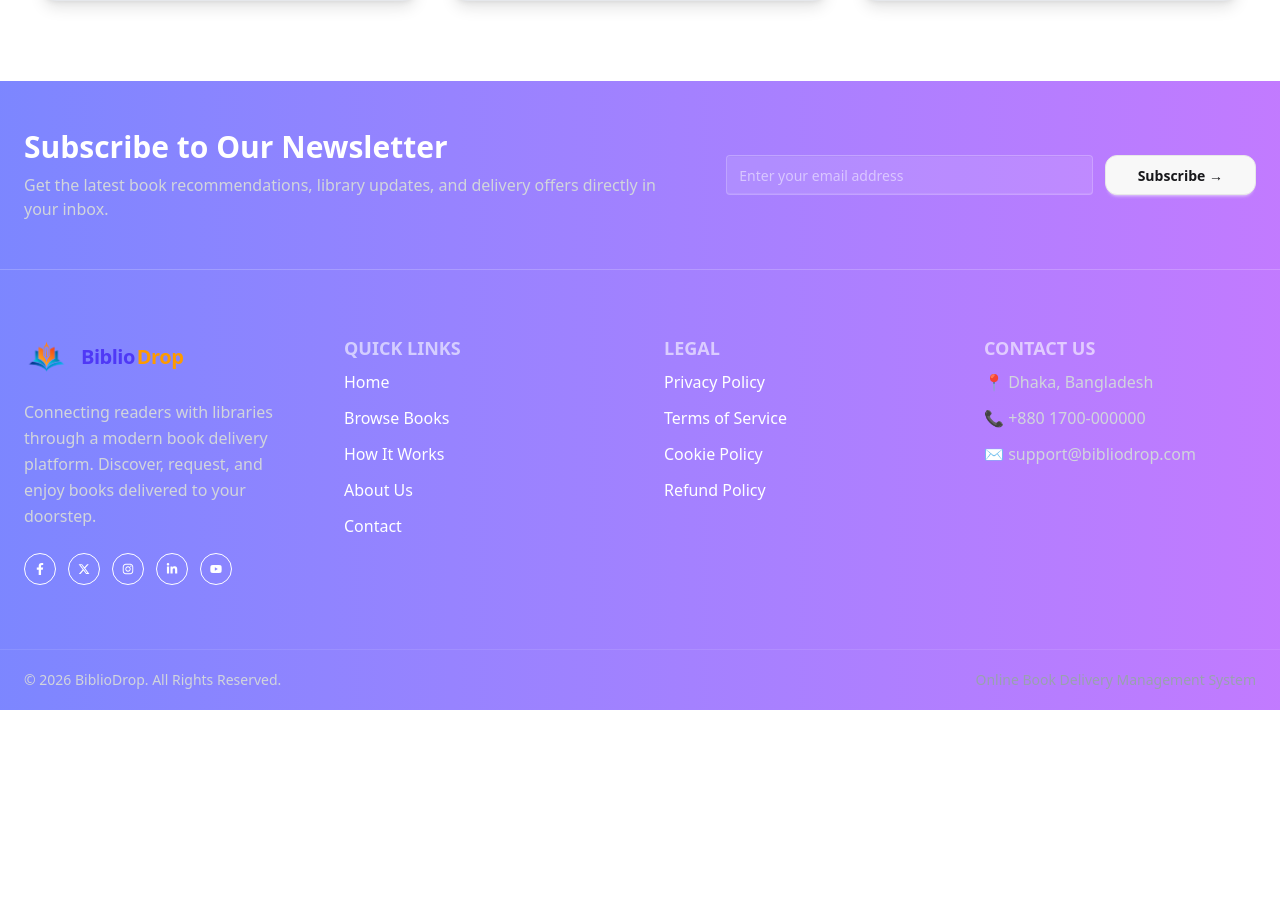
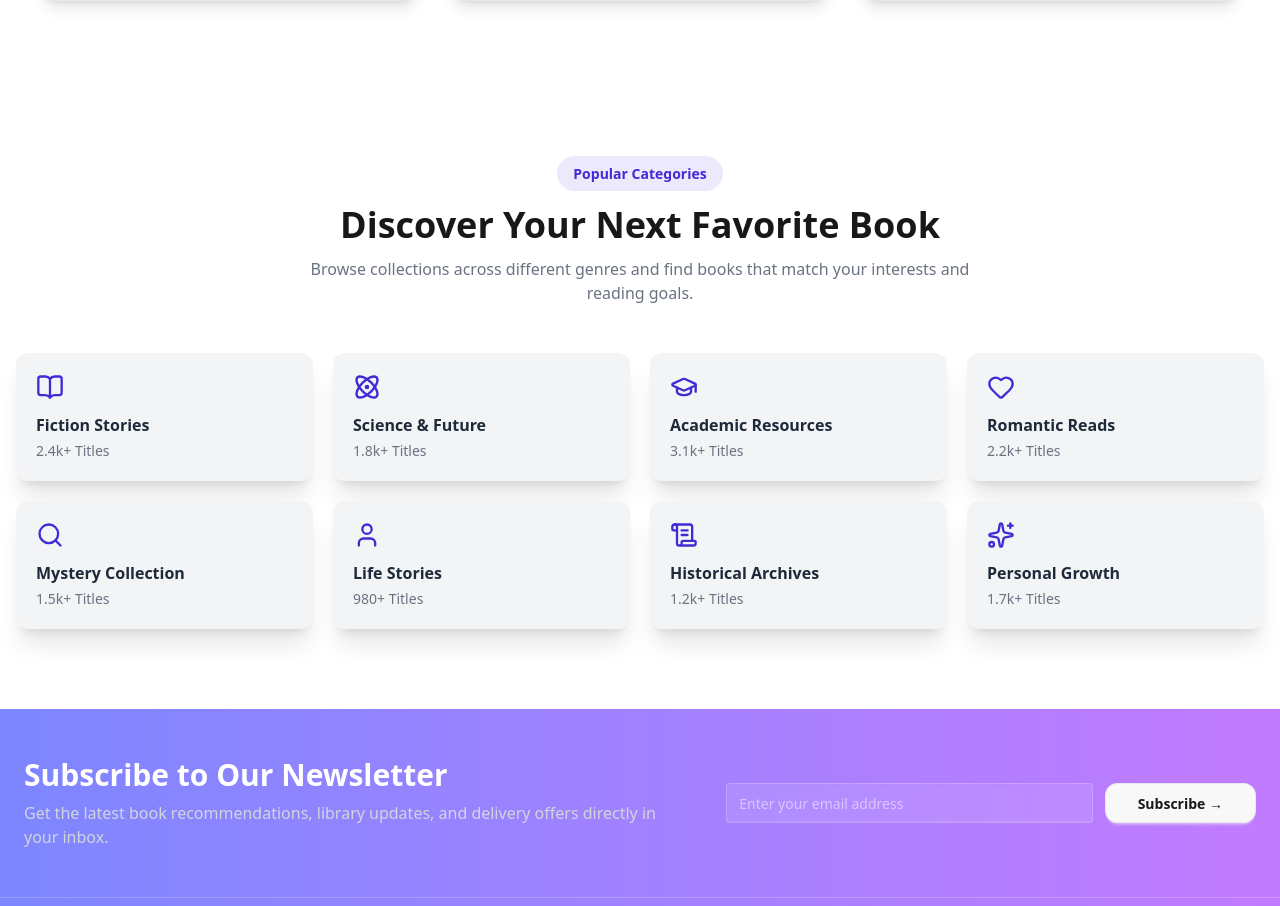
Before and after one commit to rifat-sultana/Assignment-10-client-side, a Next.js app: page / in a window 1280 px wide. Shown: the part 1920-2826 px from the top of the page. Before the commit the page ends 2630 px from the top, so only its background shows below. Built offline with nearby package versions, Linux system fonts and the light colour scheme.

Commit message:
Update popular categories card design

```diff
--- a/public/books/books.json
+++ b/public/books/books.json
@@ -33,7 +33,7 @@
     "category": "Fiction",
     "price": 10.99,
     "status": " Not Available",
-    "image": "https://i.ibb.co/4R9kSk7B"
+    "image": "https://i.ibb.co/zppxc0K/the-alchemist-a-graphic-novel.jpg"
   },
   {
     "id": 5,
@@ -87,7 +87,7 @@
     "category": "Fantasy",
     "price": 19.99,
     "status": "Available",
-    "image": "https://i.ibb.co/v6WntMRz"
+    "image": "https://i.ibb.co/rRYWG0sD/j-k-rowling-harry-potter-and-the-sorcerer-s-stone-book-1.webp"
   },
   {
     "id": 11,
@@ -96,7 +96,7 @@
     "category": "Programming",
     "price": 24.99,
     "status": "Available",
-    "image": "https://i.ibb.co/6zV1Z7H"
+    "image": "https://i.ibb.co/bjfmmyJr/tpp20.jpg"
   },
   {
     "id": 12,
--- a/src/app/page.js
+++ b/src/app/page.js
@@ -1,5 +1,6 @@
 import HeroBanner from "../components/HeroBanner";
 import FeaturedBooks from "../components/FeaturedBooks";
+import PopularCategories from "../components/PopularCategories";
 
 export default function Home() {
   return (
@@ -8,6 +9,7 @@ export default function Home() {
 
       <FeaturedBooks/>
 
+    <PopularCategories />
 
 
       {/* Other Sections */}
--- /dev/null
+++ b/src/components/PopularCategories.jsx
@@ -0,0 +1,104 @@
+import {
+  BookOpen,
+  Atom,
+  GraduationCap,
+  Heart,
+  Search,
+  User,
+  ScrollText,
+  Sparkles,
+} from "lucide-react";
+
+const categories = [
+  {
+    name: "Fiction Stories",
+    books: "2.4k+ Titles",
+    icon: BookOpen,
+  },
+  {
+    name: "Science & Future",
+    books: "1.8k+ Titles",
+    icon: Atom,
+  },
+  {
+    name: "Academic Resources",
+    books: "3.1k+ Titles",
+    icon: GraduationCap,
+  },
+  {
+    name: "Romantic Reads",
+    books: "2.2k+ Titles",
+    icon: Heart,
+  },
+  {
+    name: "Mystery Collection",
+    books: "1.5k+ Titles",
+    icon: Search,
+  },
+  {
+    name: "Life Stories",
+    books: "980+ Titles",
+    icon: User,
+  },
+  {
+    name: "Historical Archives",
+    books: "1.2k+ Titles",
+    icon: ScrollText,
+  },
+  {
+    name: "Personal Growth",
+    books: "1.7k+ Titles",
+    icon: Sparkles,
+  },
+];
+
+const PopularCategories = () => {
+  return (
+    <section className="py-20 bg-base-100">
+      <div className="max-w-7xl mx-auto px-4">
+        {/* Badge */}
+        <div className="text-center">
+          <span className="px-4 py-2 rounded-full bg-primary/10 text-primary text-sm font-semibold">
+            Popular Categories
+          </span>
+        </div>
+
+        {/* Heading */}
+        <h2 className="text-4xl font-bold text-center mt-5">
+          Discover Your Next Favorite Book
+        </h2>
+
+        <p className="text-center text-gray-500 mt-3 max-w-2xl mx-auto">
+          Browse collections across different genres and find books that match
+          your interests and reading goals.
+        </p>
+
+        {/* Grid */}
+        <div className="grid grid-cols-2 md:grid-cols-4 gap-5 mt-12">
+          {categories.map((category, index) => {
+            const Icon = category.icon;
+
+            return (
+              <div
+                key={index}
+                className="bg-gray-100 rounded-xl p-5 shadow-xl hover:shadow-2xl hover:-translate-y-1 transition-all duration-300 cursor-pointer"
+              >
+                <Icon className="w-7 h-7 text-primary mb-3" />
+
+                <h3 className="font-semibold text-gray-800">
+                  {category.name}
+                </h3>
+
+                <p className="text-sm text-gray-500 mt-1">
+                  {category.books}
+                </p>
+              </div>
+            );
+          })}
+        </div>
+      </div>
+    </section>
+  );
+};
+
+export default PopularCategories;
```
